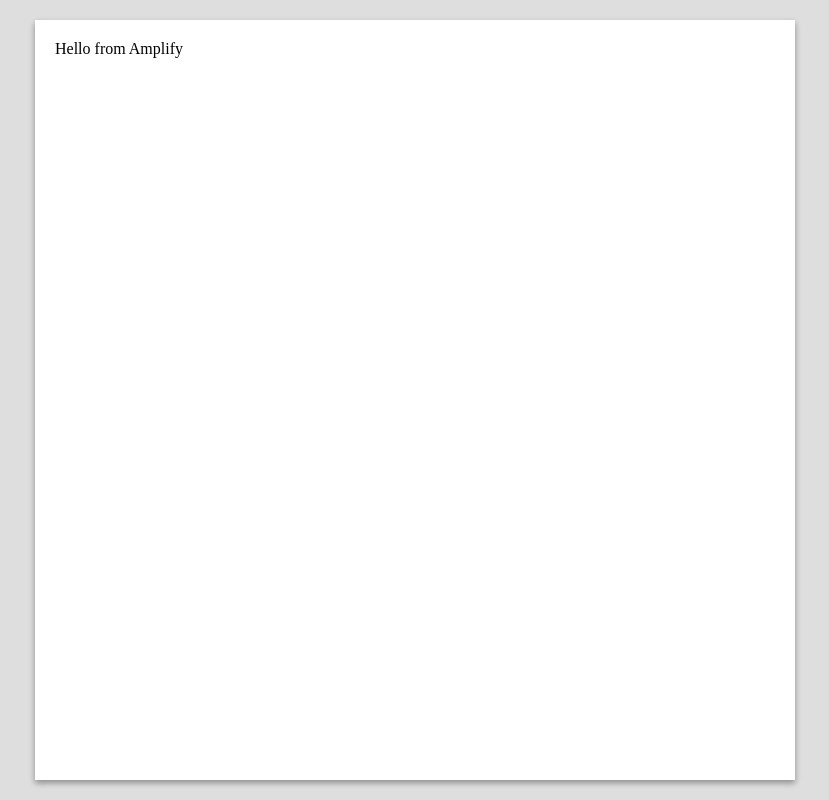
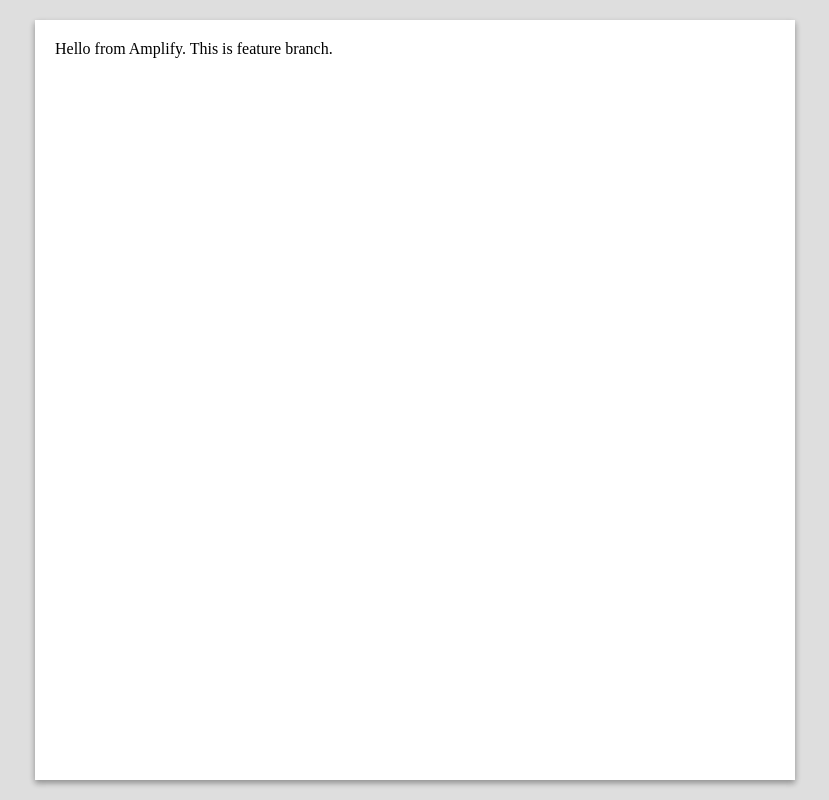
Before and after one commit to rxhl/react-amplify, a React (Create React App) app: page / in a window 1280 px wide. Shown: the whole page, without its empty margins (225-1054 px from the left). Built offline with nearby package versions, Linux system fonts and the light colour scheme.

Commit message:
feature branch update

```diff
--- a/src/App.js
+++ b/src/App.js
@@ -23,7 +23,7 @@
 const App = () => {
   return (
     <Outer>
-      <Inner>Hello from Amplify</Inner>
+      <Inner>Hello from Amplify. This is feature branch.</Inner>
     </Outer>
   );
 };
```
Also changed, not shown: 1 other file (tests, documents, lock files or other folders).
